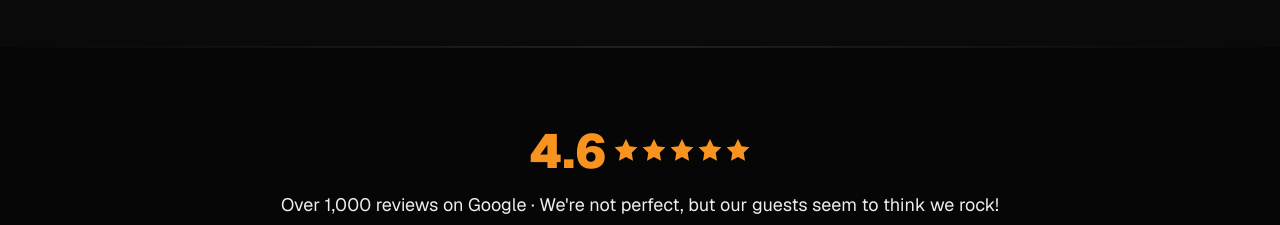
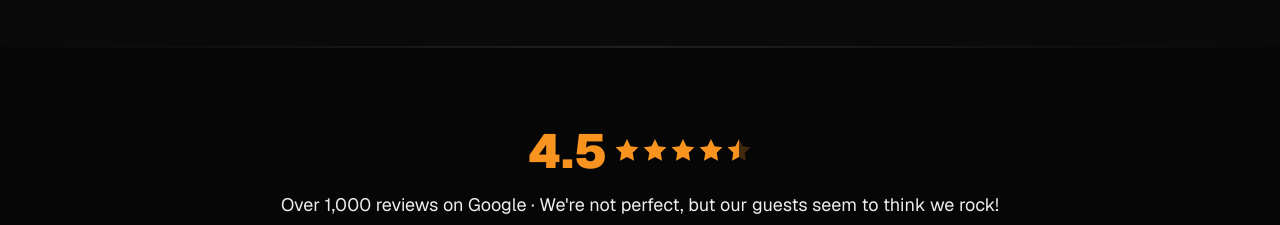
Before and after one commit to tavernacle/tavernacle.com, a Next.js app: page /about in a window 1280 px wide. Shown: the part 920-1145 px from the top of the page. Built offline with nearby package versions, Linux system fonts and the light colour scheme; no server answers; a web font is replaced by a local one.

Commit message:
match up

```diff
--- a/app/about/page.tsx
+++ b/app/about/page.tsx
@@ -170,10 +170,14 @@ export default function AboutPage() {
 
         <div className="max-w-7xl mx-auto px-4 sm:px-6 lg:px-8 relative z-10">
           <div className="text-center mb-12">
-            <div className="flex items-center justify-center gap-2 mb-4">
-              <span className="text-5xl font-black text-[#f7931e]">4.6</span>
-              <div className="flex gap-1">
-                {[1, 2, 3, 4, 5].map((star) => (
+            <div
+              className="flex items-center justify-center gap-2 mb-4"
+              role="img"
+              aria-label="Rated 4.5 out of 5 stars from over 1,000 Google reviews"
+            >
+              <span className="text-5xl font-black text-[#f7931e]">4.5</span>
+              <div className="flex gap-1" aria-hidden="true">
+                {[1, 2, 3, 4].map((star) => (
                   <svg
                     key={star}
                     className="w-6 h-6 text-[#f7931e] fill-current"
@@ -182,6 +186,22 @@ export default function AboutPage() {
                     <path d="M10 15l-5.878 3.09 1.123-6.545L.489 6.91l6.572-.955L10 0l2.939 5.955 6.572.955-4.756 4.635 1.123 6.545z" />
                   </svg>
                 ))}
+                <svg className="w-6 h-6" viewBox="0 0 20 20">
+                  <defs>
+                    <linearGradient id="halfStar">
+                      <stop offset="50%" stopColor="#f7931e" />
+                      <stop
+                        offset="50%"
+                        stopColor="#f7931e"
+                        stopOpacity="0.25"
+                      />
+                    </linearGradient>
+                  </defs>
+                  <path
+                    fill="url(#halfStar)"
+                    d="M10 15l-5.878 3.09 1.123-6.545L.489 6.91l6.572-.955L10 0l2.939 5.955 6.572.955-4.756 4.635 1.123 6.545z"
+                  />
+                </svg>
               </div>
             </div>
             <p className="text-foreground/70 text-lg">
--- a/app/lib/seo.ts
+++ b/app/lib/seo.ts
@@ -9,19 +9,19 @@ export const siteConfig = {
   phone: "(801) 519-8900",
   email: "info@tavernacle.com",
   address: {
-    street: "201 E Broadway",
+    street: "50 W Broadway",
     city: "Salt Lake City",
     state: "UT",
-    zip: "84111",
+    zip: "84101",
     country: "US",
   },
   geo: {
-    latitude: 40.7614,
-    longitude: -111.8861,
+    latitude: 40.7631046,
+    longitude: -111.8930998,
   },
   hours: {
-    opens: "17:00",
-    closes: "02:00",
+    opens: "18:00",
+    closes: "01:00",
   },
   priceRange: "$$",
   socialMedia: {
@@ -65,27 +65,22 @@ export function generateLocalBusinessSchema() {
     openingHoursSpecification: [
       {
         "@type": "OpeningHoursSpecification",
-        dayOfWeek: ["Monday", "Tuesday", "Wednesday", "Thursday"],
+        dayOfWeek: [
+          "Monday",
+          "Tuesday",
+          "Wednesday",
+          "Thursday",
+          "Friday",
+          "Saturday",
+          "Sunday",
+        ],
         opens: siteConfig.hours.opens,
         closes: siteConfig.hours.closes,
-      },
-      {
-        "@type": "OpeningHoursSpecification",
-        dayOfWeek: ["Friday", "Saturday"],
-        opens: siteConfig.hours.opens,
-        closes: "02:00",
       },
     ],
     servesCuisine: "American",
     acceptsReservations: "True",
     menu: `${siteConfig.url}/menu`,
-    aggregateRating: {
-      "@type": "AggregateRating",
-      ratingValue: "4.6",
-      reviewCount: "1049",
-      bestRating: "5",
-      worstRating: "1",
-    },
     amenityFeature: [
       {
         "@type": "LocationFeatureSpecification",
```
Also changed, not shown: 10 other files (tests, documents, lock files or other folders).
